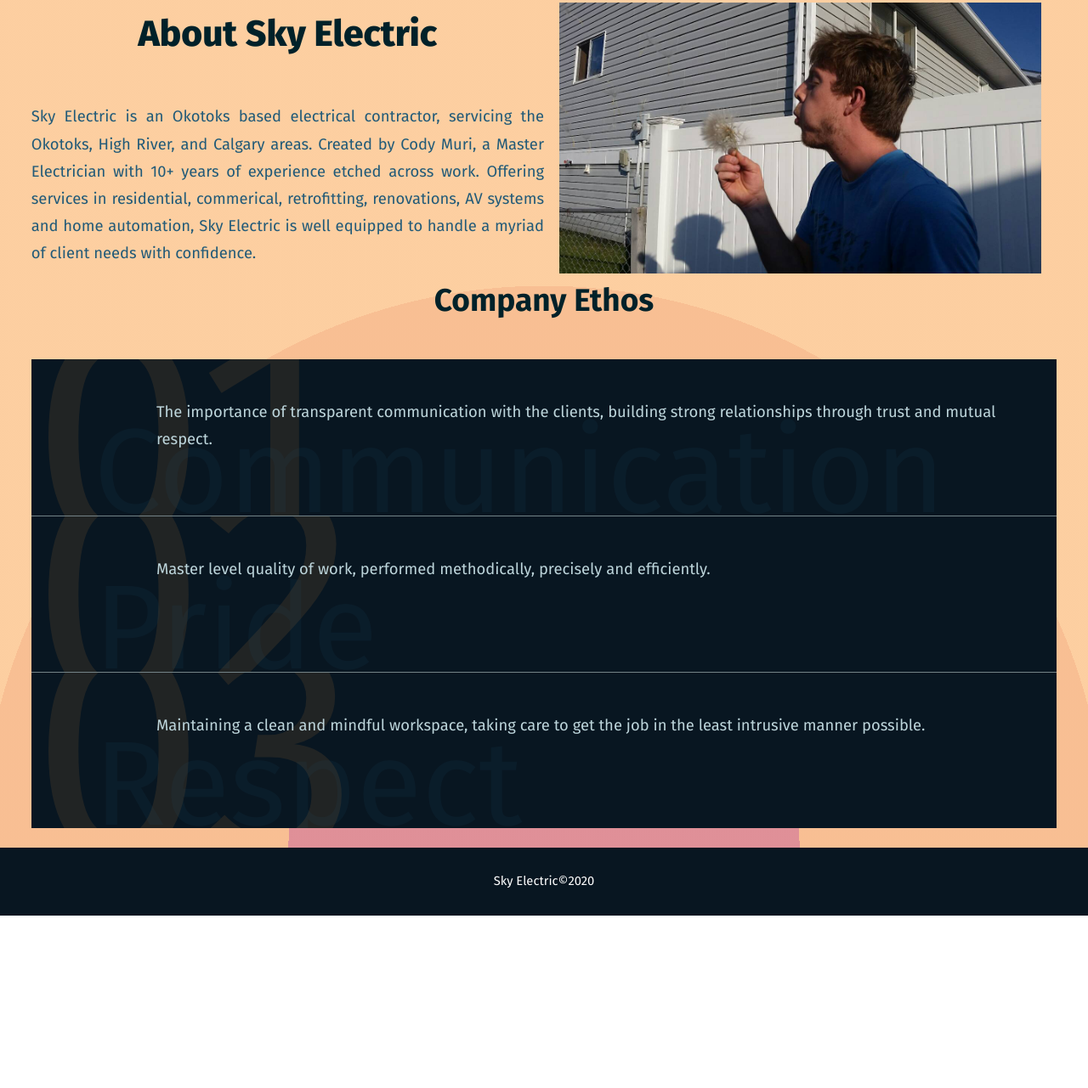
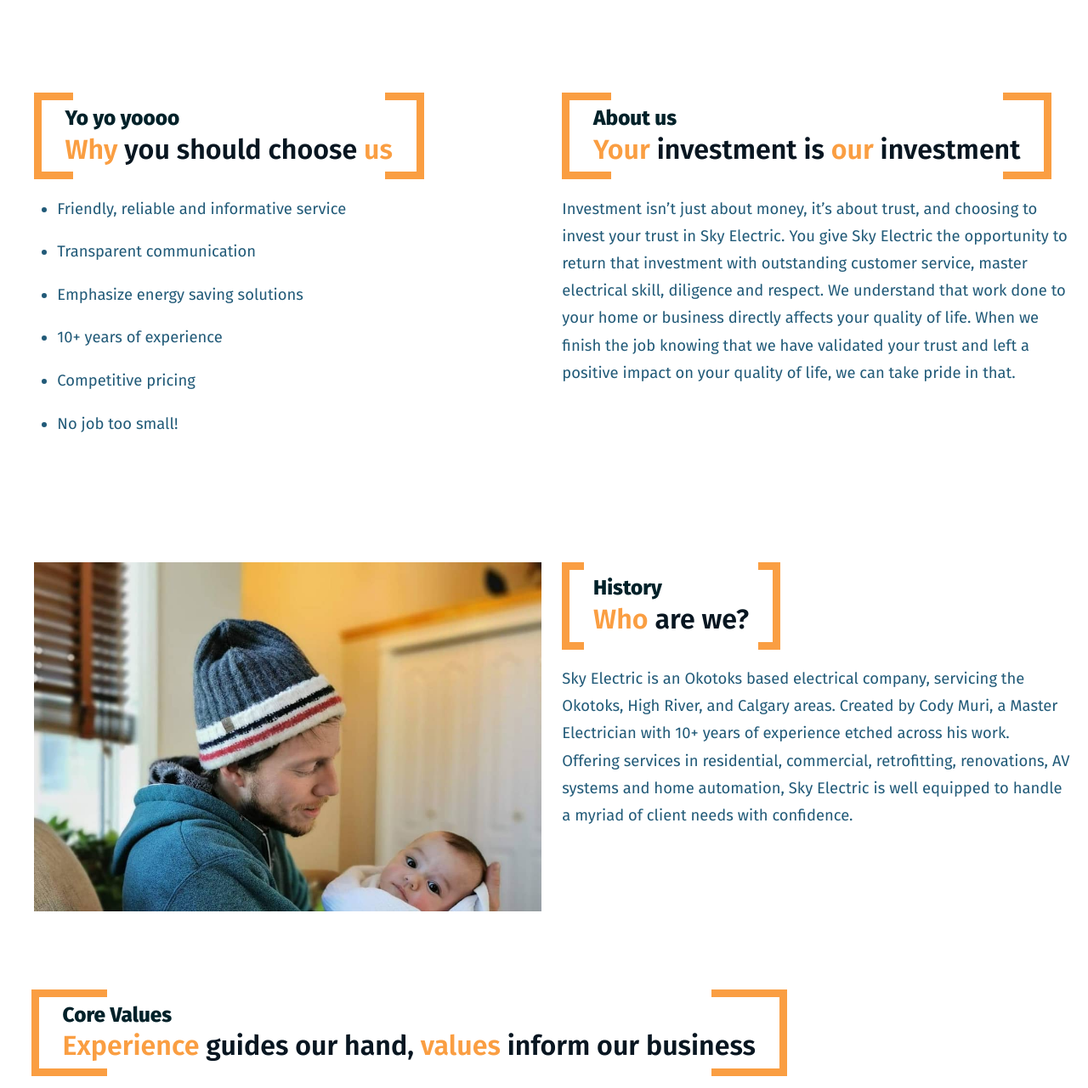
Before and after one commit to JulesRuby/skyelectric, a plain HTML site: page about.html in a window 1280 px wide. Shown: the part 420-1701 px from the top of the page at 85% size. Before the commit the page ends 1498 px from the top, so only its background shows below. Drawn offline with Linux system fonts and the light colour scheme.

Commit message:
reworked the about page to look a little more crisp, added some more copy.

```diff
--- a/about.html
+++ b/about.html
@@ -70,53 +70,105 @@
 			</nav>
 
 			<div class="page-banner">
-				<h1 class="banner-head">About</h1>
+				<div class="wrapper">
+					<h1 class="banner-heading">About us</h1>
+					<h2 class="banner-sub-heading">Customer-focused service, forward-thinking solutions</h2>
+				</div>
 			</div>
 
 		</header>
 
 		<main class="main">
-			<article class="about-page">
-				<header class="section-heading">
-					<h1>
-						About Sky Electric
-					</h1>
-				</header>
 
-				<p>
-					Sky Electric is an Okotoks based electrical contractor, servicing the Okotoks, High River, and Calgary areas. Created by Cody Muri, a Master Electrician with 10+ years of experience etched across work. Offering services in residential, commerical, retrofitting, renovations, AV systems and home automation, Sky Electric is well equipped to handle a myriad of client needs with confidence.
-				</p>
+				<article class="page-intro">
+					<div class="head-body-wrap">
 
-				<div class="image-wrapper">
-					<img class="article-image" src="./assets/images/aboutsky2.jpg" width="300" height="200" alt="About Sky!!">
-				</div>
+						<header class="intro-header">
+							<h1 class="intro-heading">
+								Yo yo yoooo
+							</h1>
+							<p class="heading-subscript"><span class="accent-span">Why</span> you should choose <span class="accent-span">us</span></p>
+						</header>
 
-				<section class="ethos">
-					<header class="section-heading">
-						<h2 class="sub-heading">
-							Company Ethos
-						</h2>
+						<ul>
+							<li>Friendly, reliable and informative service</li>
+							<li>Transparent communication</li>
+							<li>Emphasize energy saving solutions</li>
+							<li>10+ years of experience</li>
+							<li>Competitive pricing</li>
+							<li>No job too small!</li>
+						</ul>
+					</div>
+					<div class="head-body-wrap">
+
+						<header class="intro-header">
+							<h1 class="intro-heading">
+								About us
+							</h1>
+							<p class="heading-subscript"><span class="accent-span">Your</span> investment is <span class="accent-span">our</span> investment</p>
+						</header>
+
+						<p>Investment isn’t just about money, it’s about trust, and choosing to invest your trust in Sky Electric. You give Sky Electric the opportunity to return that investment with outstanding customer service, master electrical skill, diligence and respect. We understand that work done to your home or business directly affects your quality of life. When we finish the job knowing that we have validated your trust and left a positive impact on your quality of life, we can take pride in that.</p>
+					</div>
+
+					<!-- <div class="image-wrapper">
+						<img src="./assets/images/service-placeholder-med.jpg" width="400" height="300" alt="lights placeholder">
+					</div> -->
+
+				</article>
+
+				<article class="page-intro">
+
+					<div class="image-wrapper">
+						<div class="aspect-ratio-wrap">
+							<img src="./assets/images/cody-sky.jpg" width="300" height="400" alt="Cody and Sky">
+						</div>
+					</div>
+
+					<div class="head-body-wrap">
+
+						<header class="intro-header">
+							<h1 class="intro-heading">
+								History
+							</h1>
+							<p class="heading-subscript"><span class="accent-span">Who</span> are we?</p>
+						</header>
+
+						<p>Sky Electric is an Okotoks based electrical company, servicing the Okotoks, High River, and Calgary areas. Created by Cody Muri, a Master Electrician with 10+ years of experience etched across his work. Offering services in residential, commercial, retrofitting, renovations, AV systems and home automation, Sky Electric is well equipped to handle a myriad of client needs with confidence.</p>
+					</div>
+				</article>
+
+				<div class="philosophy">
+					<header class="intro-header">
+						<h1 class="intro-heading">
+							Core Values
+						</h1>
+						<p class="heading-subscript">
+							<span class="accent-span">Experience</span> guides our hand, <span class="accent-span">values</span> inform our business</p>
 					</header>
 
-					<ol class="ethos-list">
-						<li class="ethos-item">
+					<ol class="philosophy-list">
+						<li class="philosophy-item">
+							<h3>Communication</h3>
 							<p>
-								The importance of transparent communication with the clients, building strong relationships through trust and mutual respect.
+								We believe in maintaining punctual, transparent communication with our clients from the start. By reaching clear understanding with you from the start, we ensure that you feel comfortable and happy knowing what to expect. Nothing should be left to your imagination when it comes to the final product. If the situation necessitates a change in course, we immediately let you know before moving ahead.
 							</p>
 						</li>
-						<li class="ethos-item">
+						<li class="philosophy-item">
+							<h3>Pride</h3>
 							<p>
-								Master level quality of work, performed methodically, precisely and efficiently.
+								Taking pride in our operations is what keeps us at the top of our game. Every job is an opportunity to outperform the last, and commitment to continuous improvement fulfills our commitment to customer satisfaction. If you can’t take pride in what you’re doing, you’re doing the wrong thing.
 							</p>
 						</li>
-						<li class="ethos-item">
+						<li class="philosophy-item">
+							<h3>Respect</h3>
 							<p>
-								Maintaining a clean and mindful workspace, taking care to get the job in the least intrusive manner possible.
+								Sky Electric strives to create a respectful work environment on the job. We take pride in keeping a clean and respectful work area, leaving as little of trace as possible behind throughout. Nobody wants to feel uncomfortable comfortable in their space, whether it’s their home, office, shop, you name it. Sky Electric is a guest, and our goal is to ultimately leave it better than it used to be, not worse.
 							</p>
 						</li>
 					</ol>
-				</section>
-			</article>
+				</div>
+			<!-- </article> -->
 		</main>
 
 		<footer>
--- a/styles/about.css
+++ b/styles/about.css
@@ -3,12 +3,29 @@
 	min-height: 50vh;
 }
 
-.page-banner {
+/* .page-banner {
 	overflow-y: hidden;
 	position: relative;
 	display: flex;
 	justify-content: center;
 	align-items: center;
+
+	top: calc(var(--contact-strip-ht) + var(--navbar-ht));
+	height: var(--page-banner-ht);
+
+	background: url(../assets/images/sky.jpg) center no-repeat var(--sec);
+} */
+
+.page-banner {
+	overflow-y: hidden;
+	position: relative;
+	display: grid;
+	grid-template-columns: auto minmax(auto, 130ch) auto;
+	align-items: center;
+	justify-items: center;
+
+	padding: 0 1rem;
+
 	top: calc(var(--contact-strip-ht) + var(--navbar-ht));
 	height: var(--page-banner-ht);
 
@@ -29,297 +46,253 @@
 	opacity: 0.6;
 }
 
-.banner-head {
-	margin-left: 10vw;
-	margin-right: auto;
-	color: var(--prim);
+.page-banner .wrapper {
+	grid-column-start: 2;
+	padding-left: 1rem;
+	width: 100%;
+
 	z-index: 1;
 }
 
-.main {
-	padding: var(--r1);
+.banner-heading {
+	max-width: 25ch;
+	font-size: var(--h5-size);
+	font-weight: 500;
 
-	background: radial-gradient(
-		circle at bottom center,
-		var(--tert-l) 25%,
-		var(--princeton-orange-l) 25%,
-		var(--princeton-orange-l) 55%,
-		var(--detail-l) 55%,
-		var(--detail-l) 100%);
+	color: var(--detail);
 }
 
-.about-page {
-	display: grid;
-	grid-template-columns: 1fr;
-	justify-items: center;
-	align-items: center;
-	align-content: center;
-	/* gap: var(--r6); */
-	padding: var(--r4);
-
-	/* background: var(--prim); */
-
-	/* border-radius: 4px; */
+.banner-sub-heading {
+	max-width: 25ch;
+	font-size: var(--h3-size);
+	color: var(--prim);
 }
 
-.about-page .section-heading,
-.about-page .sub-heading {
-	margin-bottom: var(--r6);
-	width: 100%;
-	text-align: center;
+.main {
+	margin-left: auto;
+	margin-right: auto;
+	padding: 0 var(--r4);
+	max-width: 1024px;
+	max-width: 64rem;
+	max-width: 130ch;
 }
 
-.about-page p,
-.about-page ul {
-	/* padding: var(--r4); */
-	/* list-style: disc; */
+.main > * + * {
+	margin-top: 5rem;
 }
 
-.about-page li {
-	/* padding-bottom: var(--r2); */
+.main p {
+	padding: var(--r4);
+	padding-right: 0;
+	max-width: 65ch;
 }
 
-.ethos-list {
-	list-style-position: inside;
-	counter-reset: services;
+.page-intro {
+	display: flex;
+	flex-wrap: wrap;
+	justify-content: space-between;
+
+	margin-top: 5rem;
 }
 
-.ethos-list > * + * {
-	/* margin-top: var(--r4); */
+.page-intro > * {
+	margin-top: var(--r6);
+}
+
+.head-body-wrap,
+.page-intro .image-wrapper{
+	display: flex;
+	flex-direction: column;
+	align-items: flex-start;
+	flex: 1 0 45ch;
+
+	margin-left: auto;
+	margin-right: auto;
+	max-width: 60ch;
+}
+
+.page-intro .image-wrapper {
+	overflow: hidden;
+	display: inline-block;
+
+	/* padding-left: var(--r6);
+	padding-right: var(--r4); */
+	max-height: 40ch;
+}
+
+.aspect-ratio-wrap {
+	position: relative;
+
+	height: 0;
+	padding-top: 100%;
+	margin-left: 1rem;
+
+	background-color: white;
+}
+
+.aspect-ratio-wrap img {
+	position: absolute;
+	top: 0;
+	left: 0;
+	bottom: 0;
+	left: 0;
+
+	height: 100%;
+	width: 100%;
+
+	object-fit: cover;
+}
+
+.intro-header {
+	position: relative;
+	display: inline-block;
+	padding: var(--r4) var(--r6);
+	margin: 0 var(--r4);
+}
+
+.intro-header::before,
+.intro-header::after {
+	position: absolute;
+	content: "";
+	height: 140%;
+	height: 100%;
+	width: 10%;
+	border: .5rem solid var(--detail);
+
+	top: -20%;
+	top: 0;
+	bottom: -20%;
+	bottom: 0;
+}
+
+.intro-header::before {
+	left: -2rem;
+	left: 0;
+	border-right: unset;
+}
+
+.intro-header::after {
+	right: -2rem;
+	right: 0;
+	border-left: unset;
+}
+
+.intro-heading {
+	line-height: 1;
+	font-size: var(--h5-size);
+}
+
+p.heading-subscript {
+	margin-top: 0.5rem;
+	padding: 0;
+
+	font-size: var(--h3-size);
+	font-weight: 600;
+	line-height: 1;
+	color: var(--quat);
+}
+
+.page-intro > p {
+	margin-top: 2rem;
+}
+
+.head-body-wrap > ul {
+	display: flex;
+	flex-direction: column;
+	justify-content: space-evenly;
+	flex-grow: 1;
+	list-style-type: disc;
+	padding: var(--r4) 0 var(--r4) 2.5rem;
+}
+
+.page-intro ul > * + * {
+	margin-top: var(--r4);
+}
+
+.page-intro img {
+	flex-grow: 1;
+}
+
+.philosophy > * + * {
+	margin-top: 5rem;
+}
+
+.philosophy-list {
+	padding: 0 var(--r4);
+}
+
+.philosophy-list > * + * {
+	margin-top: var(--r4);
 	border-top: 1px inset var(--body-dbg);
 }
 
-.ethos-item {
+.philosophy-item {
 	overflow: hidden;
 	position: relative;
+	display: flex;
+	flex-direction: column;
+	align-items: center;
 
 	padding: var(--r7);
 	padding-left: 8rem;
+	min-height: 10rem;
+	height: auto;
 
-	min-height: 10rem;
+	background-color: var(--quat);
 
 	counter-increment: services;
-
-	background-color: var(--quat);
 }
 
-.ethos-item::before {
+.philosophy-item::before {
 	position: absolute;
 	content: "0" counter(services) " ";
-
-	display: flex;
-	align-items: center;
 
 	top: 0;
 	bottom: 0;
 	left: 0;
 
 	font-size: 20rem;
-	line-height: 1;
+	line-height: calc(1 / 1.2);
 	color: var(--detail);
-
 	opacity: 0.1;
-	z-index: 0;
 }
 
-.ethos-item p {
-	position: relative;
+.philosophy-item h3 {
+	max-width: 65ch;
 	color: var(--body-dbg);
 }
 
-.ethos-item::after {
+.philosophy-item p {
+	position: relative;
+	padding-left: 0;
+	color: var(--body-dbg);
+	z-index: 1;
+}
+
+.philosophy-item::after {
 	position: absolute;
 	display: block;
 	content: "";
-	/* margin-bottom: 0.25rem; */
 
-	/* right: 0; */
-	bottom: -1.5vw;
+	top: 3rem;
 	left: 4rem;
 
 	font-size: 7rem;
-	font-size: 11vw;
-	line-height: 1;
+	font-size: 11vmin;
+	line-height: calc(1 / 1.2);
 	text-align: center;
 	color: var(--bod-dbg);
-
 	opacity: 0.1;
 }
 
-.ethos-item:nth-child(1)::after {
+.philosophy-item:nth-child(1)::after {
 	content: "Communication";
 }
 
-.ethos-item:nth-child(2)::after {
+.philosophy-item:nth-child(2)::after {
 	content: "Pride";
 }
 
-.ethos-item:nth-child(3)::after {
+.philosophy-item:nth-child(3)::after {
 	content: "Respect";
 }
-
-.article-image {
-	width: 100%;
-	height: 100%;
-}
-
-.image-wrapper {
-	max-width: 60ch;
-	max-height: 40ch;
-	margin: var(--r4);
-
-	/* border-radius: 50%; */
-}
-
-
-@media screen and (min-width: 48rem) {
-
-	.main {
-		padding-left: var(--r4);
-		padding-right: var(--r4);
-	}
-
-	.about-page {
-		grid-template-columns: 1fr 1fr;
-		grid-template-rows: auto 1fr auto;
-	}
-
-	.section-heading {
-		margin: 0;
-	}
-
-	.about-page header {
-		grid-area: 1/1/2/2;
-	}
-
-	.about-page p {
-		grid-area: 2/1/3/2;
-	}
-
-	.section-heading + p {
-		text-align: justify;
-	}
-
-	/* .article-image {
-		grid-area: 1/2/3/2;
-		margin: 0 var(--r4);
-	} */
-
-	.image-wrapper {
-		grid-area: 1/2/3/3;
-		margin: 0 var(--r4);
-	}
-
-	.ethos {
-		grid-column: 1/-1;
-	}
-
-	.ethos-list {
-		margin-top: var(--r6);
-	}
-
-}
-
-@media screen and (min-width: 64rem) {
-
-}
-
-/* @media screen and (min-width: 48rem) {
-	.about {
-		justify-content: space-evenly;
-		flex-direction: row;
-		flex-wrap: wrap;
-		padding: var(--r6);
-	}
-
-	.about .section-heading {
-		width: 100%;
-		text-align: center;
-	}
-
-	.section-heading + p {
-		width: 50%;
-		max-width: 65ch;
-	}
-
-	.about p {
-		padding: 0 var(--r4) 0 0;
-		text-align: justify;
-	}
-
-	.about img {
-		width: 50%;
-		max-width: 700px;
-	}
-
-	.about img + .about p {
-		width: 50%;
-	}
-
-	.about ul {
-
-	}
-
-	.article-image {
-		margin: 0;
-	}
-}
-
-@media screen and (min-width: 64rem) {
-	.about {
-
-		padding: var(--r6);
-	}
-
-	.about p {
-		padding: 0 var(--r4) 0 0;
-		text-align: justify;
-	}
-
-	.about ul {
-
-	}
-
-	.about .section-heading {
-		width: 100%;
-		text-align: center;
-	}
-
-	.article-image {
-		margin: 0;
-	}
-} */
-
-/*
-.about {
-	display: grid;
-	grid-template-columns: 1fr 1fr;
-	grid-template-rows: 1;
-	display: flex;
-	flex-wrap: wrap;
-
-	padding: var(--r6);
-	grid-auto-flow: dense;
-}
-
-.about p {
-	grid-column: 1/2;
-	padding: 0 var(--r4) 0 0;
-	text-align: justify;
-}
-
-.about ul {
-	grid-column: 1/2;
-	grid-row: 2/3;
-}
-
-.about .section-heading {
-	grid-column: 1/-1;
-	width: 100%;
-	text-align: center;
-}
-
-.article-image {
-	margin: 0;
-	grid-column: 2/3;
-} */
--- a/styles/root.css
+++ b/styles/root.css
@@ -59,6 +59,7 @@
 
 h1, h2, h3, h4, h5, h6 {
 	color: var(--gunmetal);
+	line-height: 1.25;
 }
 
 /* ^^^^^^^^^^ Base Styles ^^^^^^^^^^ */
@@ -218,6 +219,10 @@
 	/* z-index: -1; */
 }
 
+.cta-wrap span {
+	display: block;
+}
+
 .cta-wrap h1,
 .cta-wrap button {
 	position: relative;
@@ -232,10 +237,10 @@
 
 header .accent-span {
 	color: var(--detail);
+}
 
-}
 header h1 .accent-span:last-child {
-	font-style: italic;
+	/* font-style: italic; */
 }
 
 .cta {
@@ -477,7 +482,8 @@
 	/* temp dimensions */
 	line-height: 1.25;
 
-	/* outline: solid 2px var(--quat); */
+	background-color: var(--tert);
+	transform: rotate3d(0, 0, 1, 0deg);
 }
 
 .service-card,
@@ -490,6 +496,14 @@
 .cert-card > img {
 	margin: auto;
 	max-width: 40%;
+}
+
+.service-card:hover img {
+	transition: all 500ms linear;
+}
+
+.service-card:hover img {
+	transform: rotate3d(0, 1, 0, 360deg);
 }
 
 .service-card h6 {
--- a/styles/utility-classes.css
+++ b/styles/utility-classes.css
@@ -142,3 +142,9 @@
 	border-radius: 4px;
 	box-shadow: var(--shadow-sm);
 }
+
+
+.dark-palette {
+	color: var(--body-dbg);
+	background-color: var(--quat);
+}
```
Also changed, not shown: contact.html (+1 -1 lines), index.html (+14 -16 lines), services.html (+14 -13 lines), assets/images/cody-sky.jpg (added), 1 other file.
